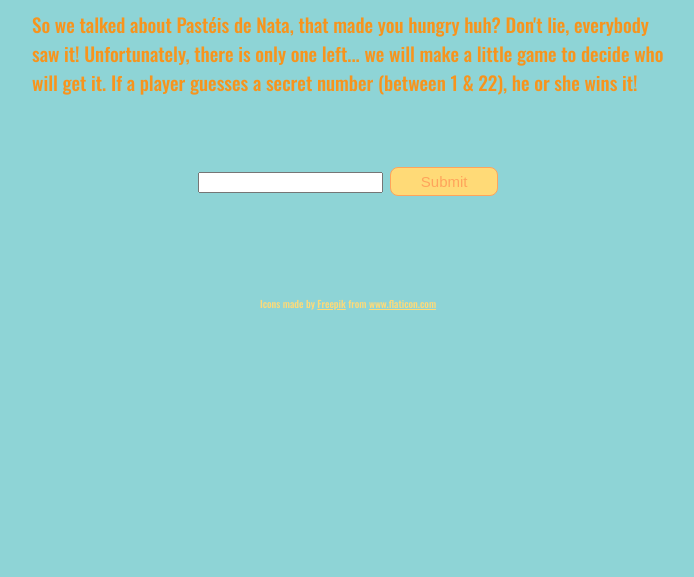
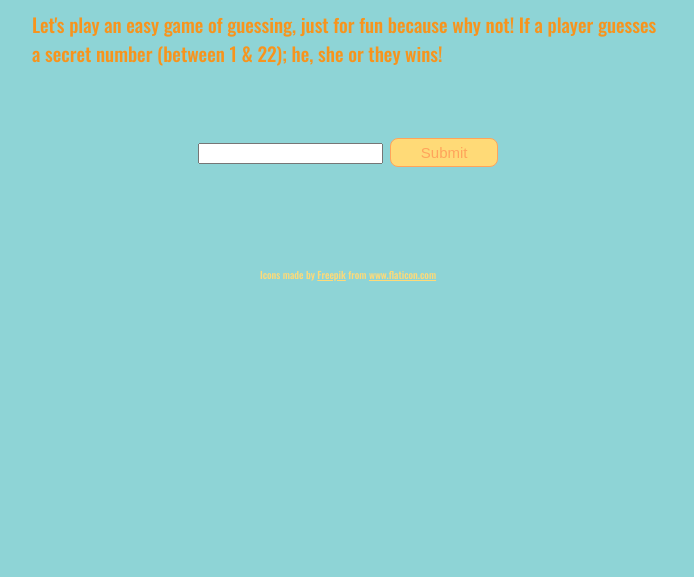
Before and after one commit to maureenoldyck/guessing-game, a plain HTML site: page index.html in a window 1280 px wide. Shown: the part 223-800 px from the top of the page, without its empty margins (292-986 px from the left). Drawn offline with nearby package versions, Linux system fonts and the light colour scheme.

Commit message:
Change intro message

```diff
--- a/index.html
+++ b/index.html
@@ -20,11 +20,9 @@
         <img class="image6 block-left" src="images/question-block.svg" alt="">
 
         <h1>Guessing Game</h1>
-        <p>So we talked about Pastéis de Nata, that made you hungry huh? Don't lie, everybody saw it! Unfortunately,
-            there is only one
-            left... we will make a little game to decide who will get it. If a player guesses a secret number (between 1
-            & 22), he or she
-            wins it!</p>
+        <p> Let's play an easy game of guessing, just for fun because why not! If a player guesses a secret number (between 1
+            & 22); he, she or they
+            wins!</p>
     </div>
     <div class="container">
         <form class="yourGuess" action="" id="guess-form">
```
